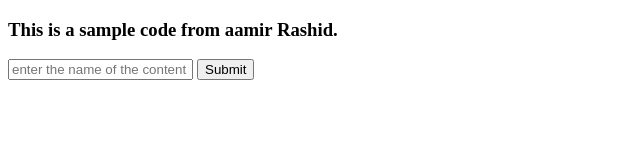
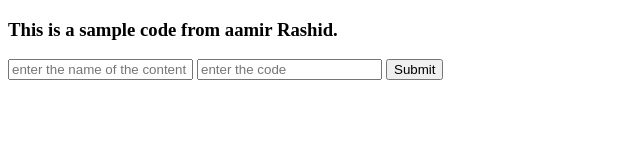
Before and after one commit to ionlyAamir/whats, a plain HTML site: page index.html in a window 1280 px wide. Shown: the whole page, without its empty margins (0-640 px from the left). Drawn offline with Linux system fonts and the light colour scheme.

Commit message:
add new code

```diff
--- a/index.html
+++ b/index.html
@@ -9,6 +9,7 @@
     <h3>This is a sample code from aamir Rashid.</h3>
     <form action="/post">
         <input type="text" placeholder="enter the name of the content" name="content">
+        <input type="text" placeholder="enter the code">
         <button>Submit</button>
     </form>
 </body>
```
